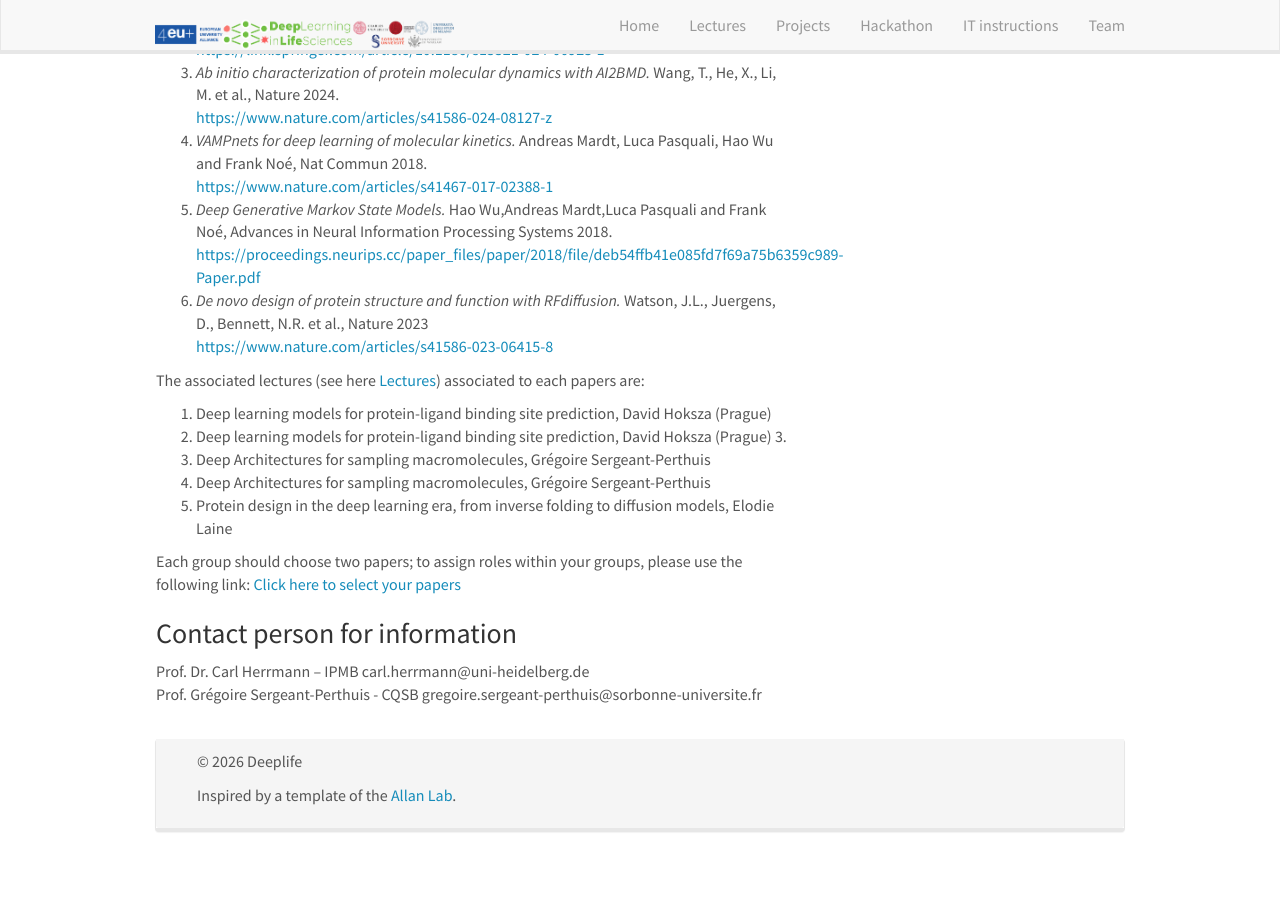
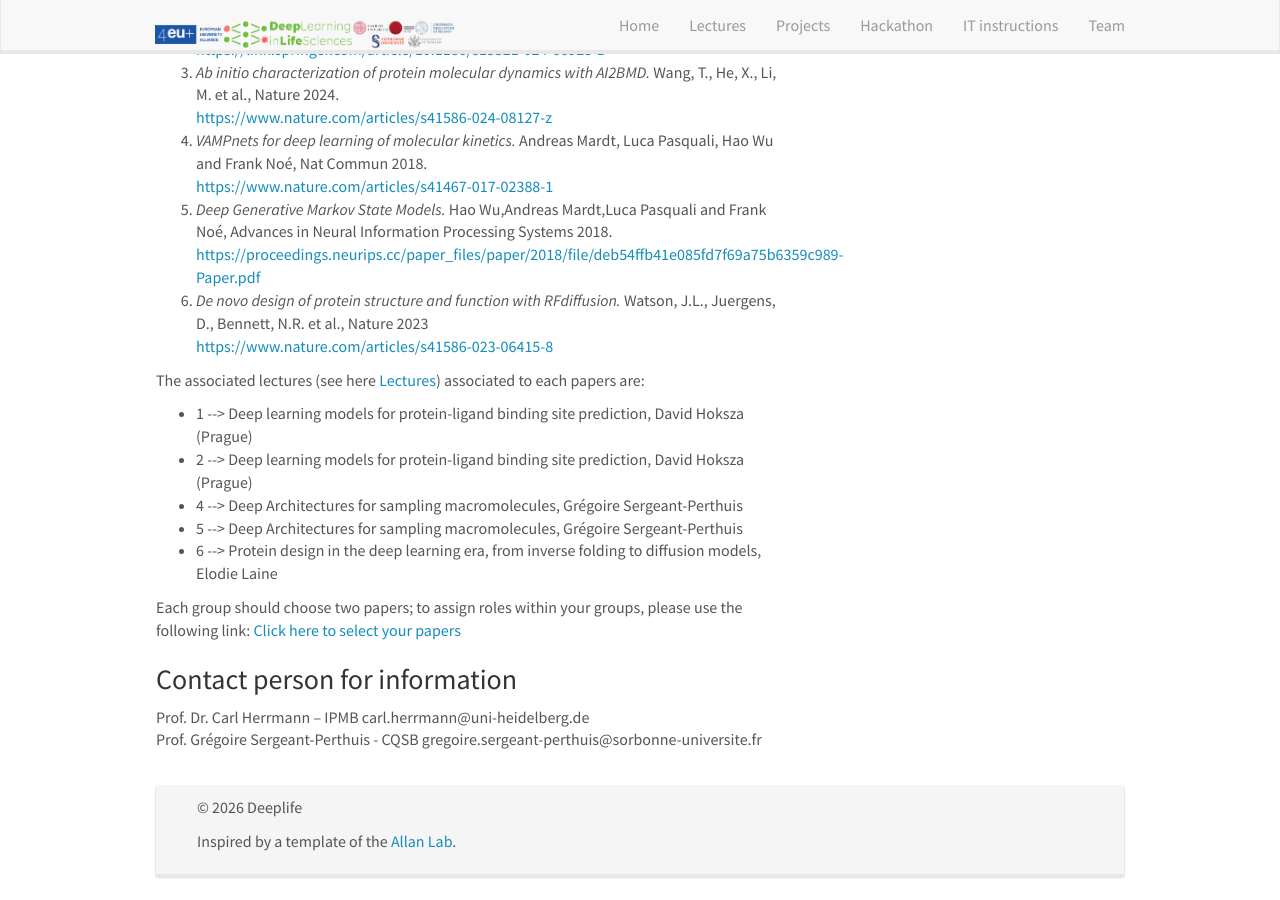
Before and after one commit to GregoireSU/deeplife4eu.github.io, a Jekyll site: the page built from _pages/home.md, in a window 1280 px wide and 900 px high, scrolled down 1566 px. Built offline with Jekyll 4.4.1, drawn with Linux system fonts in a browser that asks for light colours; nearby versions of some CDN libraries; before the commit the page ends 2420 px from its top, so only the background shows below that.

Commit message:
reference to cours

```diff
--- a/_pages/home.md
+++ b/_pages/home.md
@@ -106,13 +106,14 @@ Here is the list of papers, for which you will have to constitute groups:
 
 The associated lectures (see here [Lectures]({{ site.url }}{{ site.baseurl }}/program)) associated to each papers are:
 
-1. Deep learning models for protein-ligand binding site prediction, David Hoksza (Prague)
-2. Deep learning models for protein-ligand binding site prediction, David Hoksza (Prague)
-3.
-4. Deep Architectures for sampling macromolecules, Grégoire Sergeant-Perthuis
-5. Deep Architectures for sampling macromolecules, Grégoire Sergeant-Perthuis
-6. Protein design in the deep learning era, from inverse folding to diffusion models, Elodie Laine
+<ul>
+<li> 1 --> Deep learning models for protein-ligand binding site prediction, David Hoksza (Prague)</li>
+<li> 2 --> Deep learning models for protein-ligand binding site prediction, David Hoksza (Prague)</li>
 
+<li> 4 --> Deep Architectures for sampling macromolecules, Grégoire Sergeant-Perthuis</li>
+<li> 5 --> Deep Architectures for sampling macromolecules, Grégoire Sergeant-Perthuis</li>
+<li> 6 --> Protein design in the deep learning era, from inverse folding to diffusion models, Elodie Laine </li>
+</ul>
 
 <p>
         Each group should choose two papers; to assign roles within your groups, please use the following link:
```
